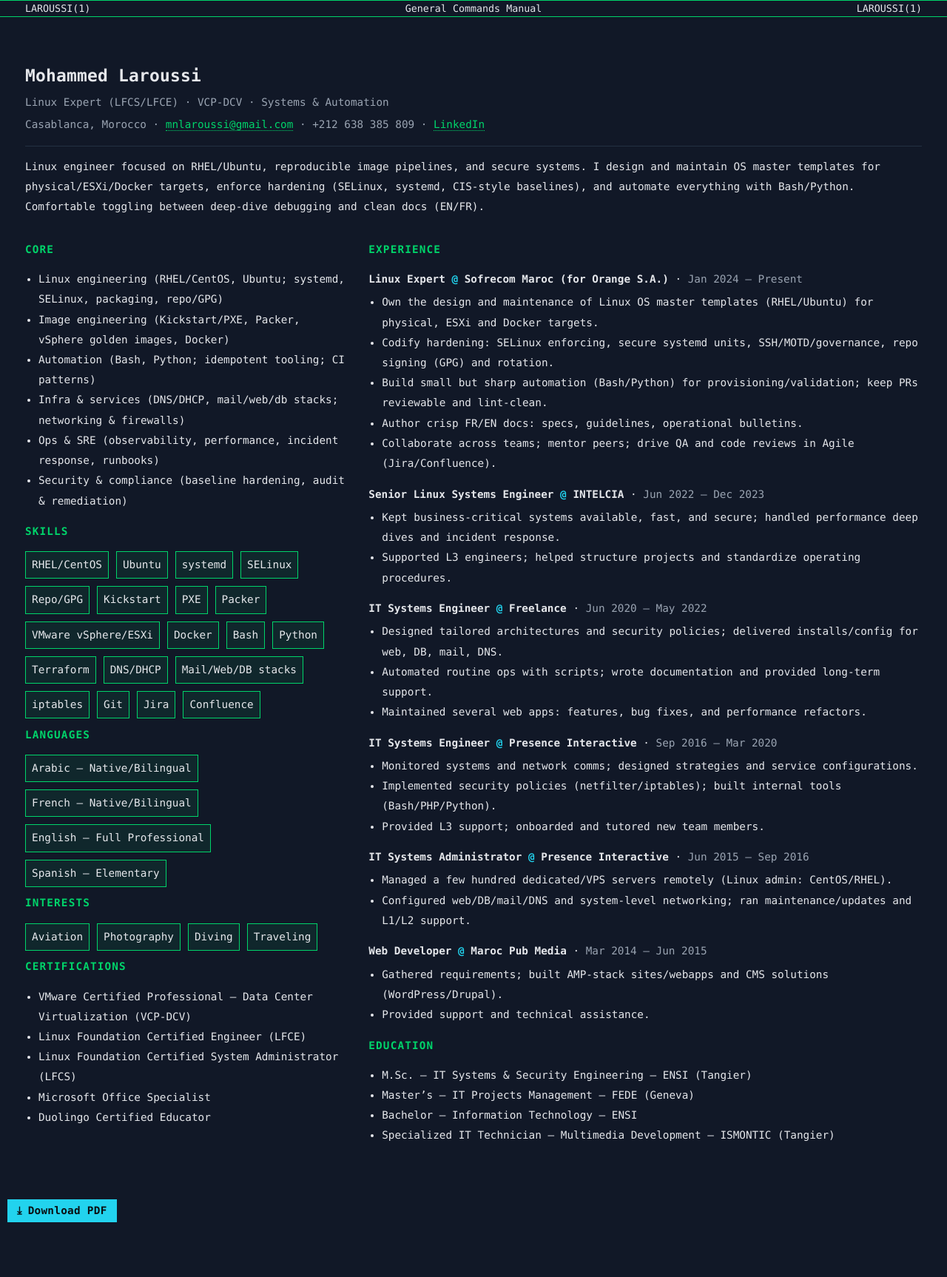
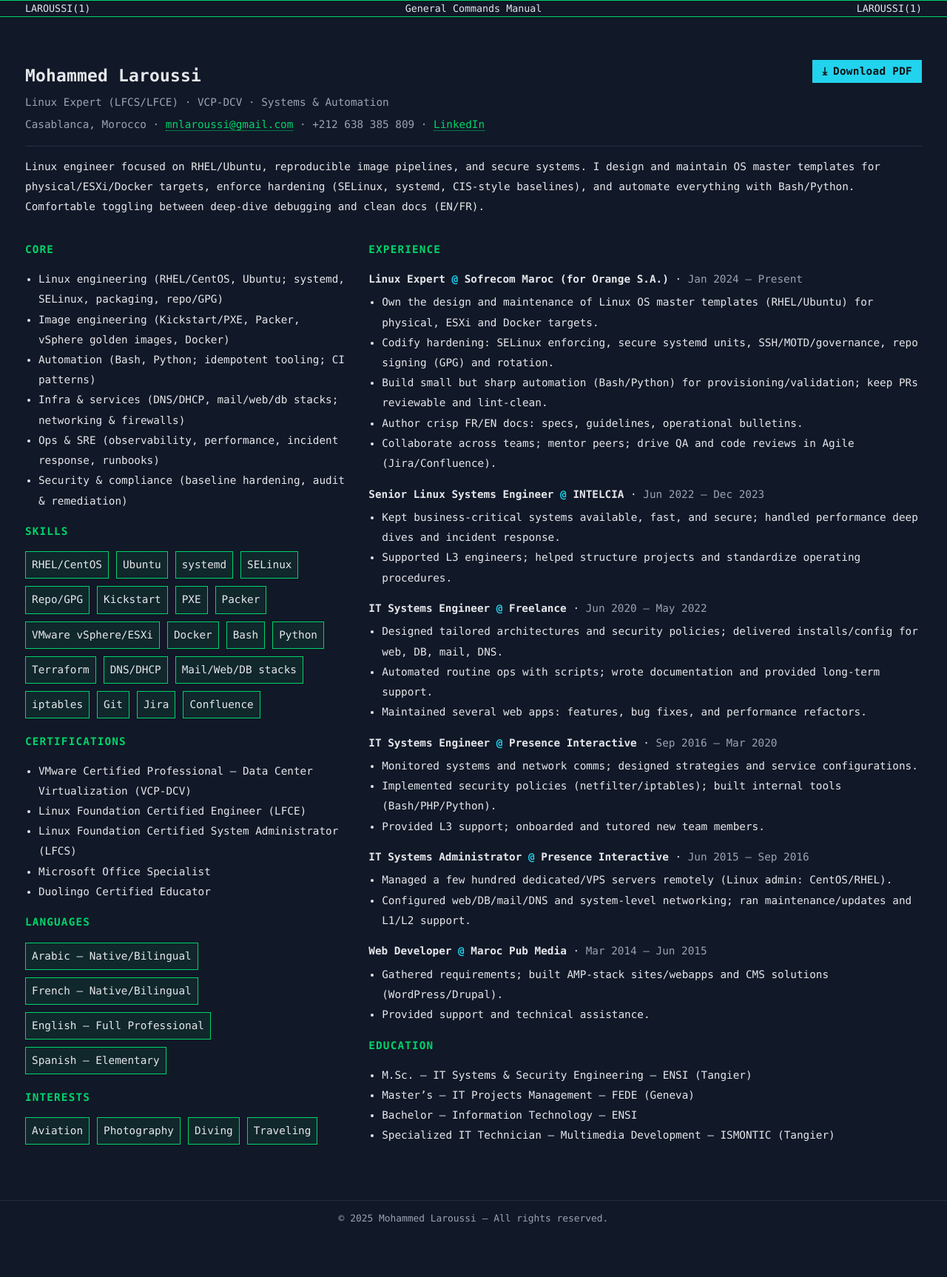
Before and after one commit to mlaroussi/resume, a Jekyll site: the page built from index.md, in a window 1280 px wide. Shown: the whole page at 74% size. Built offline with Jekyll 4.4.1, drawn with Linux system fonts in a browser that asks for light colours; before the commit the page ends 1654 px from its top, so only the background shows below that.

Commit message:
Refactor footer and header sections for improved layout; update certifications section in resume

```diff
--- a/_layouts/default.html
+++ b/_layouts/default.html
@@ -6,11 +6,7 @@
   <title>{{ page.title | default: site.title }}</title>
   <meta name="description" content="Resume of {{ site.data.resume.name }}" />
   <link rel="canonical" href="{{ site.url }}{{ site.baseurl }}{{ page.url }}" />
-  <!-- Cache bust for Safari/others -->
-  <meta http-equiv="Cache-Control" content="no-cache, no-store, must-revalidate">
-  <meta http-equiv="Pragma" content="no-cache">
-  <meta http-equiv="Expires" content="0">
-  <link rel="stylesheet" href="{{ site.baseurl }}/assets/css/site.css" />
+  <link rel="stylesheet" href="{{ site.baseurl }}/assets/css/site.css">
 </head>
 <body>
   <div class="manbar">
@@ -20,7 +16,7 @@
   </div>
   <main class="container">{{ content }}</main>
   <footer class="no-print" aria-hidden="true">
-    <button onclick="window.print()" class="print-btn">Download PDF</button>
+    <small class="copyright">© {{ "now" | date: "%Y" }} Mohammed Laroussi — All rights reserved.</small>
   </footer>
 </body>
 </html>
--- a/assets/css/site.css
+++ b/assets/css/site.css
@@ -21,7 +21,7 @@ a:hover{color:#a7f3ce;border-bottom-color:#a7f3ce}
 hr{border:0;border-top:1px solid var(--line);margin:14px 0}
 
 /* Header */
-.header{display:flex;justify-content:space-between;gap:16px;flex-wrap:wrap}
+.header{display:flex;justify-content:space-between;gap:16px;flex-wrap:wrap;align-items:flex-start}
 .header h1{font-size:1.6rem;letter-spacing:.2px;margin:0}
 .header .subtitle{color:var(--muted)}
 .meta{color:var(--muted);margin-top:.25rem}
@@ -73,7 +73,7 @@ section h2{font-size:1rem;text-transform:uppercase;letter-spacing:.08em;margin:.
 
 /* Lists */
 ul.compact{margin:.28rem 0 1rem 0; padding-left:var(--indent); padding-inline-start:var(--indent)}
-ul.tags{display:flex;flex-wrap:wrap;gap:10px;list-style:none;padding:0;margin:.6rem 0}
+ul.tags{display:flex;flex-wrap:wrap;gap:10px;list-style:none;padding:0;margin:.6rem 0 1.2rem}
 ul.tags li{padding:4px 8px;border:1px solid var(--accent);border-radius:0;background:rgba(0,212,106,0.08)}
 
 /* Items */
@@ -103,8 +103,10 @@ ul.tags li{padding:4px 8px;border:1px solid var(--accent);border-radius:0;backgr
 .print-btn:focus-visible{outline:2px solid #a7f3ce;outline-offset:2px}
 
 /* Footer */
-.no-print{display:initial}
-footer{display:flex;justify-content:center;align-items:center;text-align:center;width:100%;padding:10px;margin-block-end:clamp(32px,8vh,140px)}
+footer{display:flex;justify-content:center;align-items:center;text-align:center;width:100%;padding:12px;margin-block-start:24px;margin-block-end:clamp(32px,6vh,120px);border-top:1px solid var(--line)}
+footer .copyright{color:var(--muted);font-size:.9em}
+
+footer{display:flex;justify-content:center;align-items:center;text-align:center;width:100%;padding:12px;margin-block-start:24px;margin-block-end:clamp(32px,6vh,120px);border-top:1px solid var(--line)}
 
 /* Avoid ugly breaks */
 section,.item{break-inside:avoid;page-break-inside:avoid}
--- a/index.md
+++ b/index.md
@@ -8,10 +8,13 @@ title: "Mohammed Laroussi — Resume"
     <h1>{{ site.data.resume.name }}</h1>
     <div class="subtitle">{{ site.data.resume.title }}</div>
     <div class="meta">
-  {{ site.data.resume.location }} · <a href="mailto:{{ site.data.resume.email }}">{{ site.data.resume.email }}</a> · {{ site.data.resume.phone }}
-  {% assign li = site.data.resume.links | where: "label", "LinkedIn" | first %}
-  <span class="no-print"> · <a href="{{ li.url }}">LinkedIn</a></span>
-</div>
+      {{ site.data.resume.location }} · <a href="mailto:{{ site.data.resume.email }}">{{ site.data.resume.email }}</a> · {{ site.data.resume.phone }}
+      {% assign li = site.data.resume.links | where: "label", "LinkedIn" | first %}
+      <span class="no-print"> · <a href="{{ li.url }}">LinkedIn</a></span>
+    </div>
+  </div>
+  <div class="no-print header-actions">
+    <button onclick="window.print()" class="print-btn">Download PDF</button>
   </div>
 </div>
 
@@ -37,6 +40,13 @@ title: "Mohammed Laroussi — Resume"
   </section>
 
   <section>
+    <h2>Certifications</h2>
+    <ul class="compact">
+      {% for c in site.data.resume.certifications %}<li>{{ c }}</li>{% endfor %}
+    </ul>
+  </section>
+
+  <section>
     <h2>Languages</h2>
     <ul class="tags">
       {% for l in site.data.resume.languages %}<li>{{ l.name }} — {{ l.level }}</li>{% endfor %}
@@ -47,13 +57,6 @@ title: "Mohammed Laroussi — Resume"
     <h2>Interests</h2>
     <ul class="tags">
       {% for i in site.data.resume.interests %}<li>{{ i }}</li>{% endfor %}
-    </ul>
-  </section>
-
-  <section>
-    <h2>Certifications</h2>
-    <ul class="compact">
-      {% for c in site.data.resume.certifications %}<li>{{ c }}</li>{% endfor %}
     </ul>
   </section>
 
```
